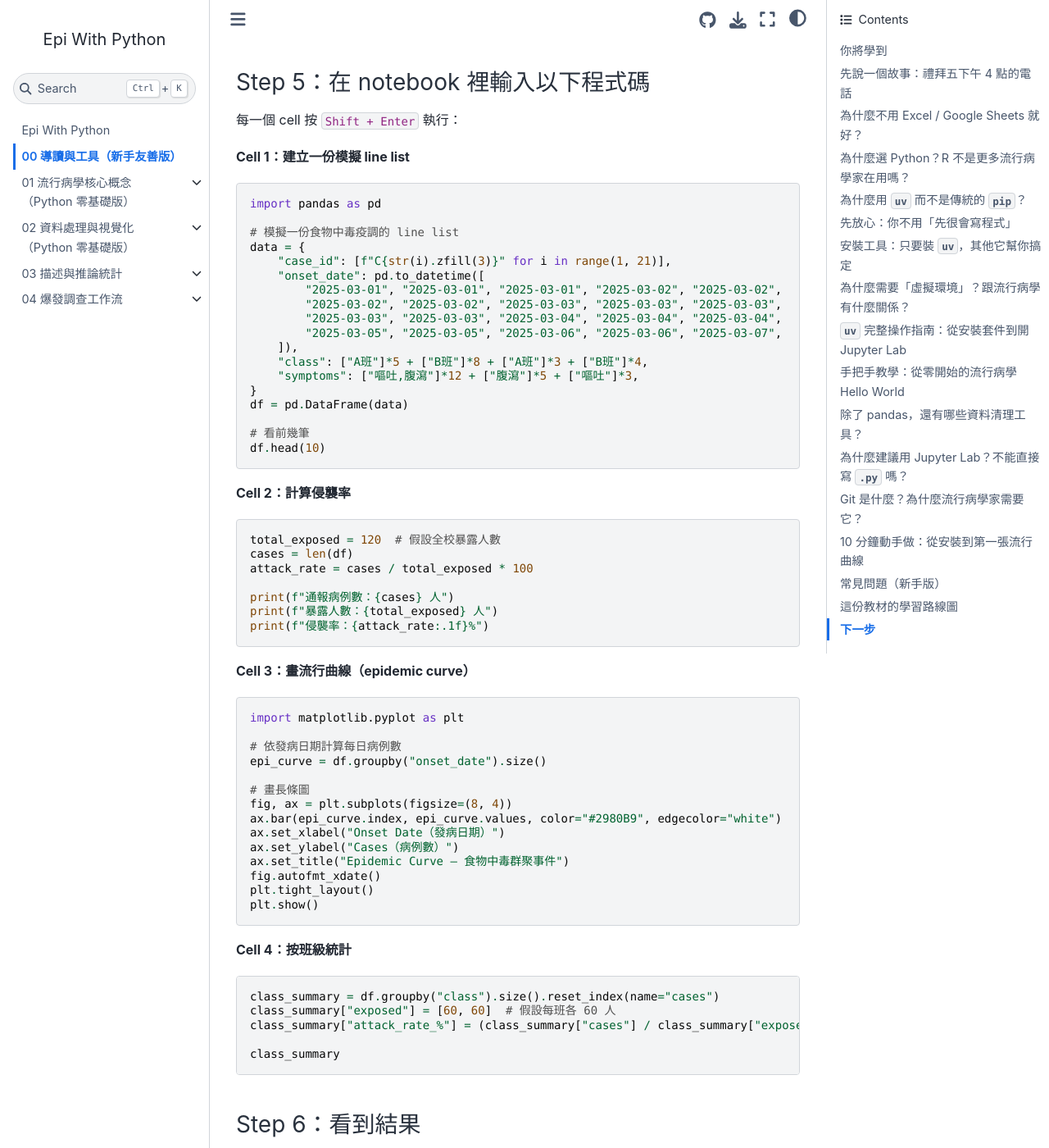
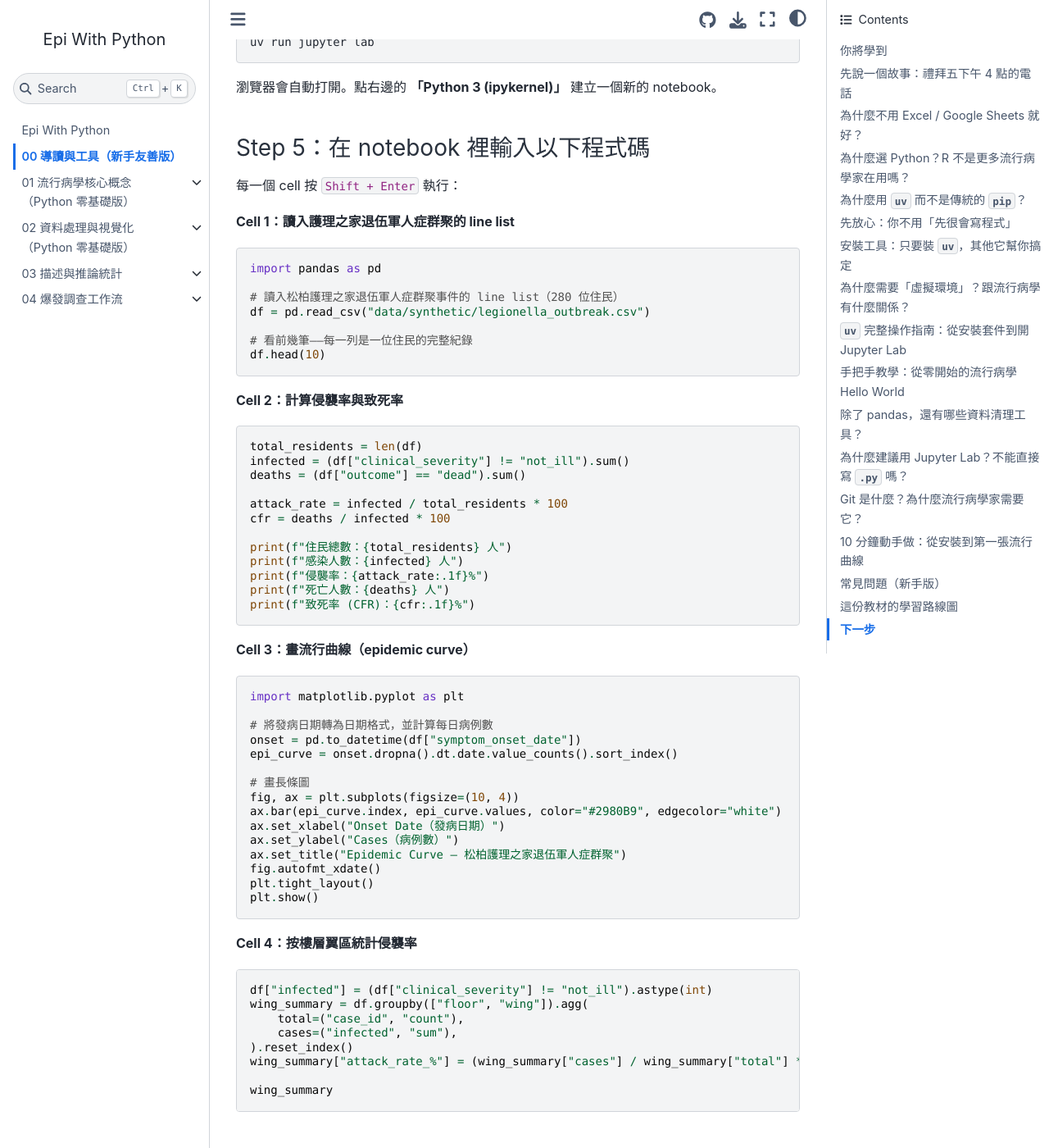
Before and after one commit to ancientsky/python4epi, a Jupyter Book: the page built from book/chapters/00_guide.md, in a window 1280 px wide and 1400 px high, scrolled down 11866 px. Shown: the whole window at 82% size. Built offline with Jupyter Book 1.0.4 settings and Sphinx 7.4.7 and the Sphinx Book theme 1.1.4, drawn with Linux system fonts in a browser that asks for light colours; pages that are not in the unit, such as notebooks, are missing from menus; some of the changed text lies outside the part shown.

Commit message:
feat: Ch00 導讀 — 改寫開場情境與 Hello World 為 Legionella 群聚
- 開場故事從「國小食物中毒 45 人」改為「護理之家退伍軍人症 280 人」
- Hello World 範例改用 legionella_outbreak.csv（讀入、侵襲率/CFR、
  流行曲線、按樓層翼區侵襲率）
- 學習路線圖更新為五幕 18 章新架構

https://claude.ai/code/session_01146kin41ULbZPcuutr6UWu

````diff
--- a/book/chapters/00_guide.md
+++ b/book/chapters/00_guide.md
@@ -18,9 +18,9 @@
 
 想像你是一位剛進入衛生局的新人。禮拜五下午 4 點，主管打電話來：
 
-> 「某國小疑似食物中毒群聚，目前通報 45 人嘔吐腹瀉。我需要你在 **今天下班前** 給我：侵襲率多少？致死率多少？哪個班級最嚴重？能不能畫一張發病時間的流行曲線？」
+> 「某護理之家疑似退伍軍人症群聚，目前通報 280 位住民中有上百人出現肺炎症狀、已有住民死亡。我需要你在 **今天下班前** 給我：侵襲率多少？致死率多少？哪個樓層最嚴重？淋浴設備是不是感染源？能不能畫一張發病時間的流行曲線？」
 
-你打開手邊的 Excel，45 筆資料勉強處理得完。但下一週，你遇到一場跨縣市的登革熱疫情，line list 有 3,000 筆。再下一個月，你需要回溯三年的監測資料趨勢。這時你會發現——
+你打開手邊的 Excel，280 筆資料、32 個欄位——年齡、共病、樓層、暴露史、發病日、住院日、死亡日⋯⋯光是篩選和交叉分析就讓你頭昏眼花。更別說主管接著又問：「幫我做個 2×2 表看淋浴使用的風險比」「按樓層分層再算一次」「下禮拜還會有多少新個案？」。這時你會發現——
 
 - Excel 的列數限制開始卡你
 - 手動篩選、複製貼上很容易出錯
@@ -365,7 +365,7 @@ uv add seaborn
 
 ## 手把手教學：從零開始的流行病學 Hello World
 
-光看指令可能還是抽象。讓我們從一台什麼都沒裝的電腦開始，一步一步做出流行病學家的第一個「Hello World」——不是印出一行字，而是**讀取一份 line list、計算侵襲率、畫一張流行曲線**。
+光看指令可能還是抽象。讓我們從一台什麼都沒裝的電腦開始，一步一步做出流行病學家的第一個「Hello World」——不是印出一行字，而是**讀取一份護理之家群聚事件的 line list、計算侵襲率與致死率、畫一張流行曲線**。
 
 ### Step 1：安裝 uv
 
@@ -412,39 +412,33 @@ uv run jupyter lab
 
 每一個 cell 按 `Shift + Enter` 執行：
 
-**Cell 1：建立一份模擬 line list**
+**Cell 1：讀入護理之家退伍軍人症群聚的 line list**
 
 ```python
 import pandas as pd
 
-# 模擬一份食物中毒疫調的 line list
-data = {
-    "case_id": [f"C{str(i).zfill(3)}" for i in range(1, 21)],
-    "onset_date": pd.to_datetime([
-        "2025-03-01", "2025-03-01", "2025-03-01", "2025-03-02", "2025-03-02",
-        "2025-03-02", "2025-03-02", "2025-03-03", "2025-03-03", "2025-03-03",
-        "2025-03-03", "2025-03-03", "2025-03-04", "2025-03-04", "2025-03-04",
-        "2025-03-05", "2025-03-05", "2025-03-06", "2025-03-06", "2025-03-07",
-    ]),
-    "class": ["A班"]*5 + ["B班"]*8 + ["A班"]*3 + ["B班"]*4,
-    "symptoms": ["嘔吐,腹瀉"]*12 + ["腹瀉"]*5 + ["嘔吐"]*3,
-}
-df = pd.DataFrame(data)
+# 讀入松柏護理之家退伍軍人症群聚事件的 line list（280 位住民）
+df = pd.read_csv("data/synthetic/legionella_outbreak.csv")
 
-# 看前幾筆
+# 看前幾筆——每一列是一位住民的完整紀錄
 df.head(10)
 ```
 
-**Cell 2：計算侵襲率**
+**Cell 2：計算侵襲率與致死率**
 
 ```python
-total_exposed = 120  # 假設全校暴露人數
-cases = len(df)
-attack_rate = cases / total_exposed * 100
+total_residents = len(df)
+infected = (df["clinical_severity"] != "not_ill").sum()
+deaths = (df["outcome"] == "dead").sum()
 
-print(f"通報病例數：{cases} 人")
-print(f"暴露人數：{total_exposed} 人")
+attack_rate = infected / total_residents * 100
+cfr = deaths / infected * 100
+
+print(f"住民總數：{total_residents} 人")
+print(f"感染人數：{infected} 人")
 print(f"侵襲率：{attack_rate:.1f}%")
+print(f"死亡人數：{deaths} 人")
+print(f"致死率 (CFR)：{cfr:.1f}%")
 ```
 
 **Cell 3：畫流行曲線（epidemic curve）**
@@ -452,42 +446,46 @@ print(f"侵襲率：{attack_rate:.1f}%")
 ```python
 import matplotlib.pyplot as plt
 
-# 依發病日期計算每日病例數
-epi_curve = df.groupby("onset_date").size()
+# 將發病日期轉為日期格式，並計算每日病例數
+onset = pd.to_datetime(df["symptom_onset_date"])
+epi_curve = onset.dropna().dt.date.value_counts().sort_index()
 
 # 畫長條圖
-fig, ax = plt.subplots(figsize=(8, 4))
+fig, ax = plt.subplots(figsize=(10, 4))
 ax.bar(epi_curve.index, epi_curve.values, color="#2980B9", edgecolor="white")
 ax.set_xlabel("Onset Date（發病日期）")
 ax.set_ylabel("Cases（病例數）")
-ax.set_title("Epidemic Curve — 食物中毒群聚事件")
+ax.set_title("Epidemic Curve — 松柏護理之家退伍軍人症群聚")
 fig.autofmt_xdate()
 plt.tight_layout()
 plt.show()
 ```
 
-**Cell 4：按班級統計**
+**Cell 4：按樓層翼區統計侵襲率**
 
 ```python
-class_summary = df.groupby("class").size().reset_index(name="cases")
-class_summary["exposed"] = [60, 60]  # 假設每班各 60 人
-class_summary["attack_rate_%"] = (class_summary["cases"] / class_summary["exposed"] * 100).round(1)
+df["infected"] = (df["clinical_severity"] != "not_ill").astype(int)
+wing_summary = df.groupby(["floor", "wing"]).agg(
+    total=("case_id", "count"),
+    cases=("infected", "sum"),
+).reset_index()
+wing_summary["attack_rate_%"] = (wing_summary["cases"] / wing_summary["total"] * 100).round(1)
 
-class_summary
+wing_summary
 ```
 
 ### Step 6：看到結果
 
 你現在應該看到：
-- 一張表格顯示 line list 的前 10 筆資料
-- 侵襲率計算結果（16.7%）
-- 一張**流行曲線長條圖**，顯示 3/3 是發病高峰
-- 按班級分的侵襲率比較（B 班比 A 班嚴重）
+- 一張表格顯示 line list 的前 10 筆資料（包含年齡、共病、暴露史等 32 個欄位）
+- 侵襲率 43.2%、致死率 15.7%
+- 一張**流行曲線長條圖**，顯示 1 月 20 日前後為發病高峰——典型的共同暴露源型態
+- 按樓層翼區分的侵襲率比較（2–3 樓 B 翼明顯較高）
 
 **恭喜！這就是流行病學家用 Python 做的第一個分析。** 整個過程只需要 `uv` 一個工具就能搞定——不用事先裝 Python、不用設定虛擬環境、不用管 pip。
 
 ```{tip}
-試著修改上面的程式碼：把病例數改多一點、把暴露人數改成不同的數字、加一個 C 班。每次改完按 `Shift + Enter` 就能立刻看到結果。這就是程式的威力——改一個數字，整個分析自動重算。
+試著修改上面的程式碼：改用 `"shower_use"` 欄位分組看侵襲率、或只篩選 `"confirmed"` 個案畫流行曲線。每次改完按 `Shift + Enter` 就能立刻看到結果。這就是程式的威力——改一個條件，整個分析自動重算。
 ```
 
 ---
@@ -1185,30 +1183,43 @@ uv run jupyter lab
 
 ## 這份教材的學習路線圖
 
-你不需要一口氣學完所有章節。以下是建議的路線：
+你不需要一口氣學完所有章節。本教材以**松柏護理之家退伍軍人症群聚事件**為貫穿全書的主軸，每一章帶你更深入一層分析，就像真實疫調一樣逐步揭開真相。
 
 ```
-00 導讀（你現在在這裡）
- ↓
-01 流病核心概念 ── 侵襲率、CFR、Python 最小語法
- ↓
-02 資料處理與視覺化 ── pandas、流行曲線、三種畫圖套件
- ↓
-03 統計基礎 ── 風險比、信賴區間、卡方檢定
- ↓
-04 疫調工作流程 ── 把單一步驟串成完整分析
- ↓
-05–11 進階主題 ── 時間序列、空間分析、ML、DL…
+【第一幕：接獲通報】
+  00 導讀（你現在在這裡）── 工具安裝、Hello World
+  01 Python 基礎 ── 侵襲率、CFR、最小語法
+  02 資料處理與視覺化 ── 讀入 280 筆 line list、畫流行曲線
+
+【第二幕：描述性分析】
+  03 描述性統計與 2×2 表 ── 淋浴使用是危險因子嗎？
+  04 群聚調查工作流 ── 產出第一份 SitRep 給長官
+
+【第三幕：深入分析】
+  05 分層分析與交絡因子 ── 臥床老人不淋浴也不生病，是保護還是交絡？
+  06 邏輯斯迴歸 ── 同時調整年齡、共病、暴露，算 adjusted OR
+  07 時間序列與預測 ── 下週還會有多少新個案？
+  08 空間流病 ── 哪個樓層翼區最危險？畫 spot map
+
+【第四幕：進階建模】
+  09 存活分析 ── 發病到死亡的時間，哪些因子影響存活？
+  10 機器學習 ── 用 32 欄特徵預測感染與重症
+  11 深度學習 ── PyTorch 版本的預測模型
+  12 因果推論 ── 淋浴暴露的因果效應，DAG 怎麼畫？
+
+【第五幕：收尾與實戰】
+  13 可重現研究 ── 讓同事能一鍵重現你的分析
+  14 實戰案例 ── 從接到通報到結案報告，完整走一遍
 ```
 
 **前 4 章是基礎**，建議按順序學。第 5 章之後可以跳著看，挑你工作或研究需要的主題。
 
 ```{figure} images/learning_roadmap.svg
 :name: fig-learning-roadmap
-:alt: 學習路線圖：Ch 00-04 基礎必修，Ch 05-11 進階選修
+:alt: 學習路線圖：Ch 00-04 基礎必修，Ch 05-14 進階選修
 :width: 100%
 
-藍色區塊是基礎必修（Ch 00–04），建議按順序完成。紫色區塊是進階選修（Ch 05–11），完成基礎後可依需求任選。
+藍色區塊是基礎必修（Ch 00–04），建議按順序完成。紫色區塊是進階選修（Ch 05–14），完成基礎後可依需求任選。
 ```
 
 ---
````
